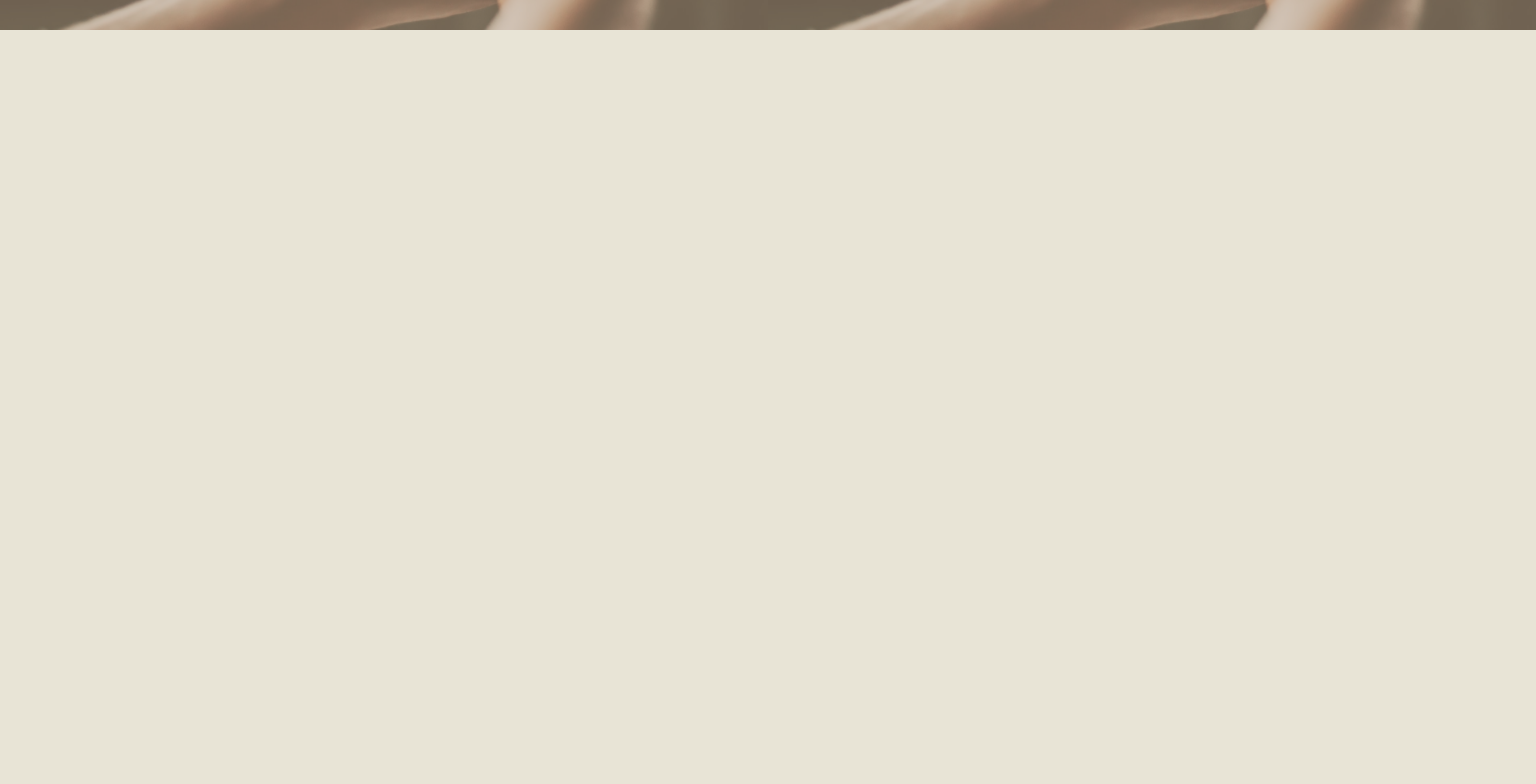
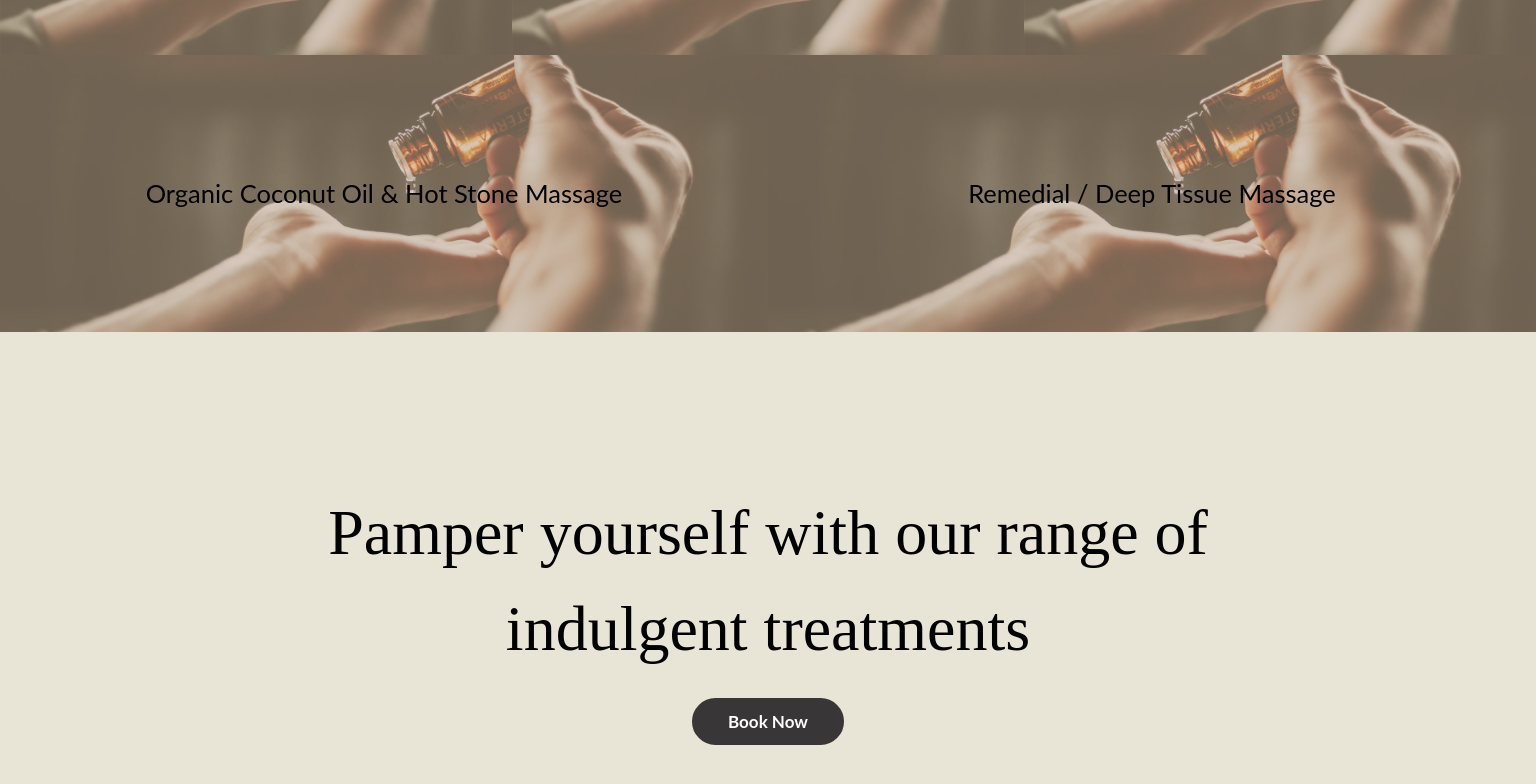
Before and after one commit to meiliizzsuju/mana, a React (Create React App) app: page / in a window 1536 px wide. Shown: the part 1386-2170 px from the top of the page. Before the commit the page ends 1416 px from the top, so only its background shows below. Built offline with nearby package versions, Linux system fonts and the light colour scheme.

Commit message:
Cta section built + sections padding updated

```diff
--- /dev/null
+++ b/src/components/cta/CTA.jsx
@@ -0,0 +1,12 @@
+import React from 'react';
+
+const CTA = ({title,link,btn_title}) => {
+  return (
+    <section className='section__padding-lx text-center'>
+      <h3 className='heading mx-auto mb-5 max-w-4xl'>{title}</h3>
+      <a href={link} className="btn">{btn_title}</a>
+    </section>
+  )
+}
+
+export default CTA
--- a/src/components/Header.jsx
+++ b/src/components/header/Header.jsx
@@ -1,7 +1,7 @@
 import React from 'react';
 import { Link } from 'react-router-dom';
 
-import logo from '../assets/mana-logo.png'
+import logo from '../../assets/mana-logo.png'
 
 const BOOKNOW_BTN = "https://squareup.com/appointments/book/92uyj1egwnos8s/L1SCK0086N9VX/start";
 
--- /dev/null
+++ b/src/components/header/header.css
@@ -0,0 +1,6 @@
+
+@media (max-width: 550px){
+  .header .section__padding{
+    padding: 1rem;
+  }
+}
--- a/src/container/Home.jsx
+++ b/src/container/Home.jsx
@@ -1,9 +1,12 @@
 import React from 'react';
-import Header from '../components/Header';
+import Header from '../components/header/Header';
 
 import {Banner,Services} from '../container/index';
+import CTA from '../components/cta/CTA';
 
 const PAGE_NAME = `page-home`;
+
+const BOOKNOW_BTN = "https://squareup.com/appointments/book/92uyj1egwnos8s/L1SCK0086N9VX/start";
 
 const Home = () => {
   return (
@@ -11,6 +14,10 @@ const Home = () => {
       <Header/>
       <Banner/>
       <Services/>
+      <CTA title="Pamper yourself with our range of indulgent treatments"
+        link={BOOKNOW_BTN}
+        btn_title="Book Now"
+      />
     </div>
   )
 }
--- a/src/index.css
+++ b/src/index.css
@@ -55,7 +55,11 @@ body {
 
 
 .section__padding{
-  padding: 1rem;
+  padding: 2rem;
+}
+
+.section__padding-lx{
+  padding: 4rem 2rem;
 }
 
 
@@ -74,7 +78,7 @@ body {
 
 @media (min-width: 768px){
   .section__padding{
-    padding: 2rem;
+    padding: 3rem;
   }
 
   .small{
@@ -92,6 +96,15 @@ body {
 
 
 @media (min-width: 1024px){
+  .section__padding{
+    padding: 4rem;
+  }
+
+
+  .section__padding-lx{
+    padding: 7rem 4rem;
+  }
+
   .heading {
     font-size: 48px;
   }
@@ -118,6 +131,14 @@ body {
 /* 2lx screen */
 
 @media (min-width: 1536px){
+  .section__padding{
+    padding: 5rem;
+  }
+
+  .section__padding-lx{
+    padding: 9rem 5rem;
+  }
+
   .heading {
     font-size: 64px;
   }
```
